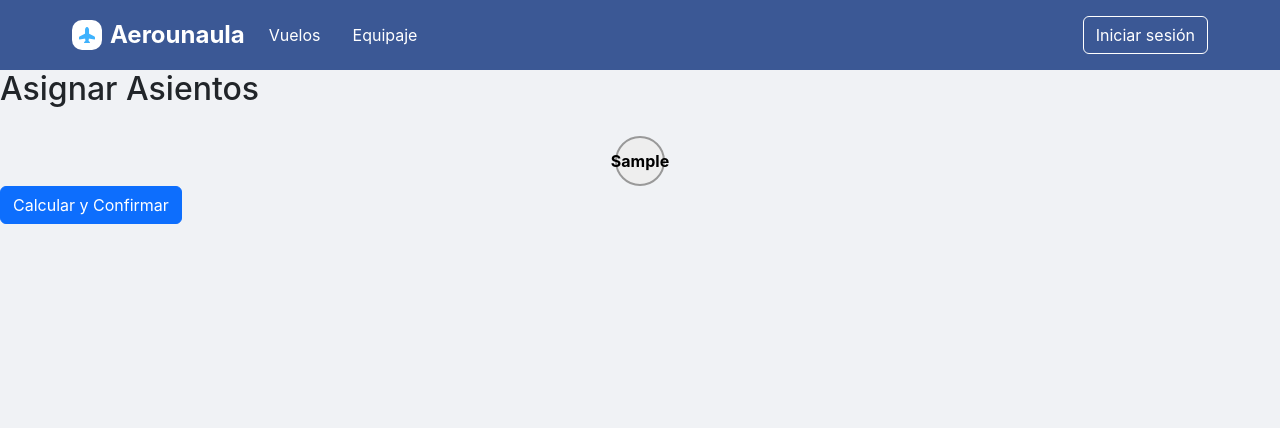
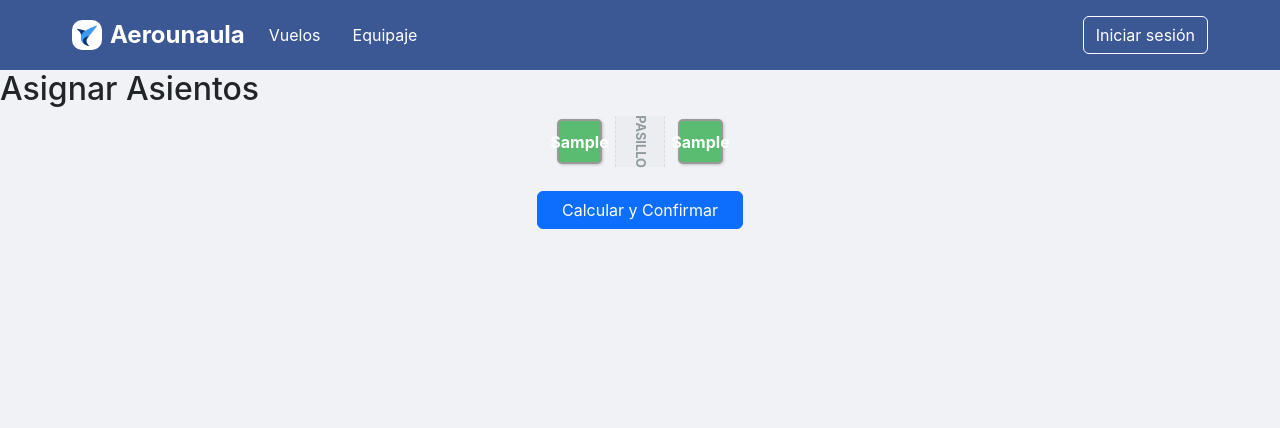
Before and after one commit to Ignacio-Isturiz/Aerounaula, a Django app: template flights/templates/asignar_asientos.html in a window 1280 px wide. Shown: the top 428 px of the page. Run offline with Django 5.2, Linux system fonts and the light colour scheme; the template is opened without the code that fills it: most values are stand-ins (such as "Sample title", 1, 10 or a date in 2020).

Commit message:
fix:changes in job allocation

```diff
--- a/flights/templates/asignar_asientos.html
+++ b/flights/templates/asignar_asientos.html
@@ -1,31 +1,66 @@
 {% extends "usuarios/base.html" %}
 {% block content %}
+{% load static %}
+<link rel="stylesheet" href="{% static 'css/asientos.css' %}">
+<script src="{% static 'js/asientos.js' %}"></script>
 
 <h2>Asignar Asientos</h2>
 
 <form method="post" id="form-asientos">
     {% csrf_token %}
 
-   <div style="display: flex; justify-content: center; margin-top: 20px;">
-    <div class="seats-container" style="display: flex; flex-wrap: wrap; gap: 8px; max-width: 300px;">
-        {% for asiento in disponibles %}
+    {# --- NUEVO CONTENEDOR PARA LA FORMA DEL FUSELAJE --- #}
+    <div class="airplane-fuselage">
+        <div class="airplane-layout">
+            <div class="seats-grid">
+                {% for fila_completa in asientos_en_filas %}
+                    <div class="seat-row">
+                        <div class="seat-group">
+                            {# Primer par de asientos #}
+                            {% for asiento in fila_completa|slice:":2" %}
                                 <button type="button"
-                class="seat-button"
+                                        class="seat-button {% if asiento.reservado %}reservado{% else %}disponible{% endif %}"
                                         data-asiento-id="{{ asiento.id }}"
                                         data-asiento-num="{{ asiento.asiento_numero }}"
-                style="width: 50px; height: 50px; border-radius: 50%; background-color: #eee; border: 2px solid #999; font-weight: bold;">
+                                        {% if asiento.reservado %}disabled{% endif %}>
+                                    {{ asiento.asiento_numero }}
+                                </button>
+                            {% endfor %}
+                        </div>
+                        <div class="aisle-space"></div> {# Espacio para el pasillo #}
+                        <div class="seat-group">
+                            {# Segundo par de asientos (si existen) #}
+                            {% for asiento in fila_completa|slice:"2:" %}
+                                <button type="button"
+                                        class="seat-button {% if asiento.reservado %}reservado{% else %}disponible{% endif %}"
+                                        data-asiento-id="{{ asiento.id }}"
+                                        data-asiento-num="{{ asiento.asiento_numero }}"
+                                        {% if asiento.reservado %}disabled{% endif %}>
                                     {{ asiento.asiento_numero }}
                                 </button>
                             {% endfor %}
                         </div>
                     </div>
 
+                    {% if fila_completa.0.asiento_numero|slice:"1" == 'E' %}
+                        <div class="exit-row-space">
+                            SALIDA DE EMERGENCIA
+                        </div>
+                    {% endif %}
+
+                {% endfor %}
+            </div>
+        </div>
+    </div> {# --- CIERRE DEL NUEVO CONTENEDOR airplane-fuselage --- #}
+
     <input type="hidden" name="asientos_seleccionados" id="asientos_seleccionados" />
 
-    <button type="submit" class="btn btn-primary">Calcular y Confirmar</button>
+    <div class="d-flex justify-content-center mt-4">
+    <button type="submit" class="btn btn-primary px-4">Calcular y Confirmar</button>
+</div>
+
 </form>
 
-<!-- Modal para seleccionar tipo de pasajero -->
 <div class="modal fade" id="tipoPasajeroModal" tabindex="-1" aria-labelledby="tipoPasajeroModalLabel" aria-hidden="true">
     <div class="modal-dialog">
         <div class="modal-content">
@@ -48,88 +83,6 @@
     </div>
 </div>
 
-<!-- Scripts Bootstrap 5 (si no los tienes ya) -->
 <script src="https://cdn.jsdelivr.net/npm/bootstrap@5.3.0/dist/js/bootstrap.bundle.min.js"></script>
 
-<script>
-document.addEventListener('DOMContentLoaded', () => {
-    const seatButtons = document.querySelectorAll('.seat-button');
-    const modal = new bootstrap.Modal(document.getElementById('tipoPasajeroModal'));
-    const modalAsientoNum = document.getElementById('modalAsientoNum');
-    const selectTipoPasajero = document.getElementById('selectTipoPasajero');
-    const btnGuardarTipo = document.getElementById('btnGuardarTipo');
-    const hiddenInput = document.getElementById('asientos_seleccionados');
-
-    // Objeto para almacenar selección: { asiento_id: tipo_pasajero }
-    let seleccionados = {};
-
-    let asientoActualId = null;
-
-    // Cuando clicas un botón
-    seatButtons.forEach(button => {
-        button.addEventListener('click', () => {
-            const asientoId = button.dataset.asientoId;
-            const asientoNum = button.dataset.asientoNum;
-
-            // Si el asiento ya está seleccionado, lo deseleccionamos y borramos del objeto
-            if(seleccionados[asientoId]) {
-                delete seleccionados[asientoId];
-                button.style.backgroundColor = '#eee';
-                button.style.color = '#000';
-            } else {
-                // Abrimos modal para elegir tipo pasajero
-                asientoActualId = asientoId;
-                modalAsientoNum.textContent = asientoNum;
-                selectTipoPasajero.value = 'adulto'; // valor por defecto
-                modal.show();
-            }
-        });
-    });
-
-    // Guardar tipo pasajero en el modal
-    btnGuardarTipo.addEventListener('click', () => {
-        if(asientoActualId) {
-            const tipo = selectTipoPasajero.value;
-
-            // Guardamos selección
-            seleccionados[asientoActualId] = tipo;
-
-            // Cambiamos estilo del botón para mostrar que está seleccionado
-            const button = document.querySelector(`.seat-button[data-asiento-id="${asientoActualId}"]`);
-            button.style.backgroundColor = '#007bff';
-            button.style.color = '#fff';
-
-            // Cerramos modal
-            modal.hide();
-
-            asientoActualId = null;
-
-            // Actualizamos input hidden para enviar al backend
-            // Formato: "id1:tipo1,id2:tipo2,..."
-            const valorInput = Object.entries(seleccionados)
-                                     .map(([id, tipo]) => `${id}:${tipo}`)
-                                     .join(',');
-            hiddenInput.value = valorInput;
-        }
-    });
-
-    // Si quieres evitar que se seleccione más de un asiento a la vez, aquí puedes agregar lógica adicional
-
-});
-</script>
-
-<style>
-.seat-button {
-    cursor: pointer;
-    user-select: none;
-    display: flex;
-    justify-content: center;
-    align-items: center;
-    transition: background-color 0.3s ease;
-}
-.seat-button:hover {
-    background-color: #b3d7ff;
-}
-</style>
-
 {% endblock %}
--- a/paneladmin/templates/paneladmin/panel.html
+++ b/paneladmin/templates/paneladmin/panel.html
@@ -153,7 +153,7 @@
                 <li class="nav-item navbar-dropdown dropdown-user dropdown">
                   <a class="nav-link dropdown-toggle hide-arrow" href="javascript:void(0);" data-bs-toggle="dropdown">
                     <div class="avatar avatar-online">
-                      <img src="{% static 'sneat/assets/img/avatars/1.png' %}" alt class="w-px-40 h-auto rounded-circle" />
+                      <img src="{% static 'sneat/assets/img/avatars/1.jpg' %}" alt class="w-px-40 h-auto rounded-circle" />
                     </div>
                   </a>
                   <ul class="dropdown-menu dropdown-menu-end">
--- /dev/null
+++ b/static/css/asientos.css
@@ -0,0 +1,98 @@
+/* Estilos de los botones de asiento */
+.seat-button {
+    width: 45px;
+    height: 45px;
+    border-radius: 5px;
+    font-weight: bold;
+    border: 2px solid #999;
+    color: white;
+    display: flex;
+    justify-content: center;
+    align-items: center;
+    transition: background-color 0.3s ease;
+    cursor: pointer;
+    user-select: none;
+    margin: 3px;
+    box-shadow: 1px 1px 3px rgba(0,0,0,0.2);
+}
+.seat-button:hover:not(:disabled) {
+    background-color: #1e90ff;
+}
+.seat-button.disponible {
+    background-color: #59bc70;
+}
+.seat-button.reservado {
+    background-color: #dc3a4a;
+    cursor: not-allowed;
+}
+.seat-button.seleccionado {
+    background-color: #007bff !important;
+    border-color: #0056b3;
+}
+
+/* Estilos para el layout del avión */
+.airplane-layout {
+    display: flex;
+    justify-content: center;
+    /* Eliminamos padding, background-color, border-radius, box-shadow de aquí */
+    /* Estos estilos se moverán al .airplane-fuselage */
+    margin: 0; /* Aseguramos que no haya margen interno */
+}
+
+.seats-grid {
+    display: flex;
+    flex-direction: column;
+    gap: 10px;
+    width: auto;
+    align-items: center;
+}
+
+.seat-row {
+    display: flex;
+    align-items: center;
+    width: auto;
+}
+
+.seat-group {
+    display: flex;
+    gap: 0;
+}
+
+.aisle-space {
+    width: 50px;
+    height: 100%;
+    background-color: #e9ecef;
+    border-left: 1px dashed #ced4da;
+    border-right: 1px dashed #ced4da;
+    margin: 0 10px;
+    display: flex;
+    align-items: center;
+    justify-content: center;
+    color: #6c757d;
+    font-size: 0.8em;
+    font-weight: bold;
+    opacity: 0.7;
+}
+
+.aisle-space::before {
+    content: "PASILLO";
+    transform: rotate(90deg);
+    white-space: nowrap;
+}
+
+.exit-row-space {
+    width: 100%;
+    height: 40px;
+    background-color: #ffeeba;
+    border: 1px solid #ffc107;
+    display: flex;
+    justify-content: center;
+    align-items: center;
+    font-weight: bold;
+    color: #856404;
+    margin: 15px 0;
+    border-radius: 5px;
+    text-transform: uppercase;
+    letter-spacing: 1px;
+    font-size: 0.9em;
+}
--- a/users/templates/usuarios/base.html
+++ b/users/templates/usuarios/base.html
@@ -20,7 +20,9 @@
     <div class="container-fluid px-sm-3 px-md-5">
         <a class="navbar-brand d-flex align-items-center text-white" href="/">
             <div class="navbar-logo me-2">
-                <i class="bi bi-airplane-fill"></i>
+                <span class="app-brand-logo demo">
+                    <img src="{% static 'sneat/assets/img/favicon/favicon.png' %}" alt="Logo" width="40" height="40">
+                </span>
             </div>
             <span class="fw-bold">Aerounaula</span>
         </a>
--- a/users/templates/usuarios/mi_cuenta.html
+++ b/users/templates/usuarios/mi_cuenta.html
@@ -14,7 +14,7 @@
         <div class="card-body">
           <div class="d-flex align-items-start align-items-sm-center gap-4">
             <img
-              src="{% static 'sneat/assets/img/avatars/1.png' %}"
+              src="{% static 'sneat/assets/img/avatars/1.jpg' %}"
               alt="user-avatar"
               class="d-block rounded"
               height="100"
```
Also changed, not shown: flights/templates/mis_asientos.html (+29 -8 lines), flights/views.py (+102 -35 lines), static/js/asientos.js (added, +47 -0 lines), users/templates/usuarios/cambiar_contraseña.html (+33 -12 lines), paneladmin/templates/paneladmin/manage_seats.html (line endings or trailing spaces), static/sneat/assets/img/avatars/1.jpg (added), static/sneat/assets/img/avatars/1.png (deleted), static/sneat/assets/img/avatars/5.png (deleted), static/sneat/assets/img/avatars/6.png (deleted), static/sneat/assets/img/avatars/7.png (deleted). Lines whose indentation alone changed are shown as unchanged.
